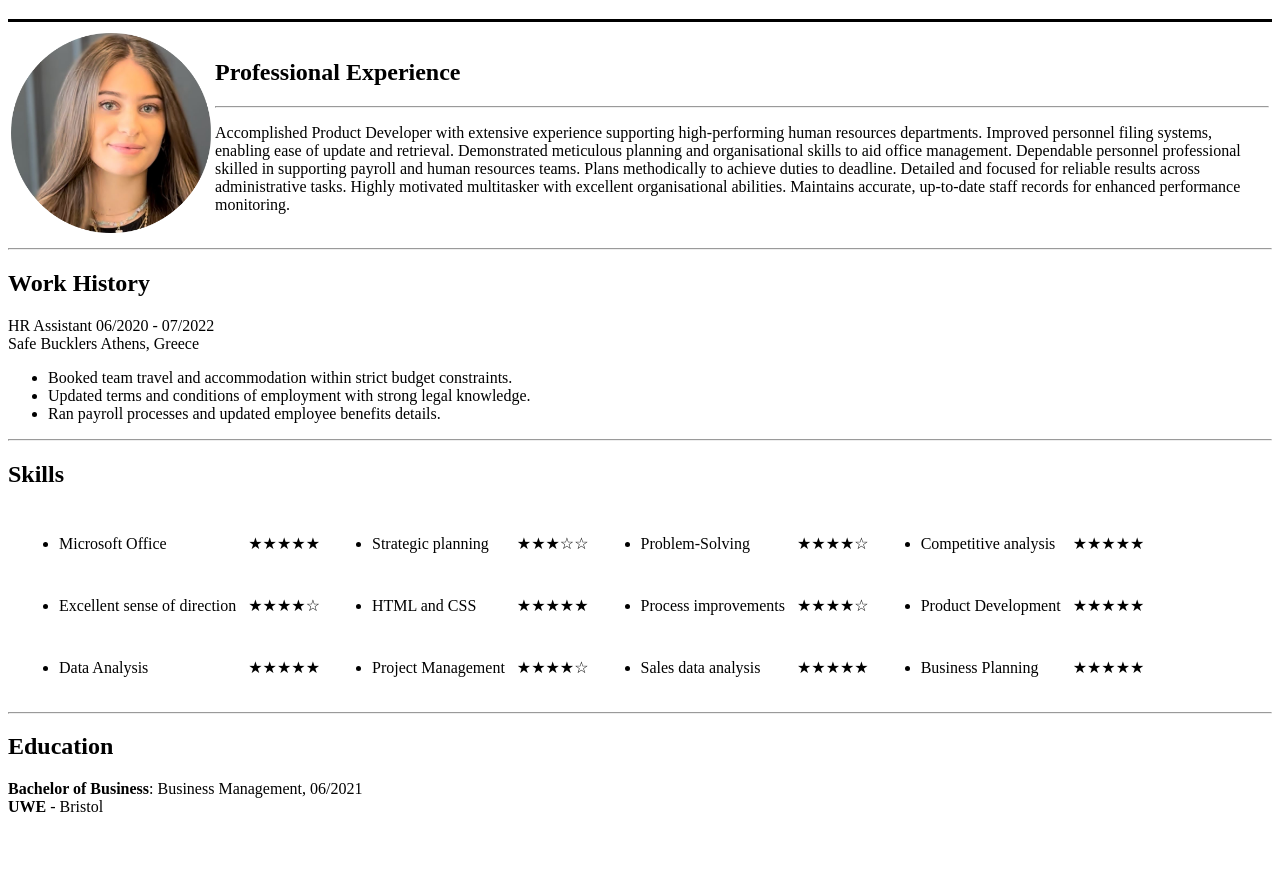
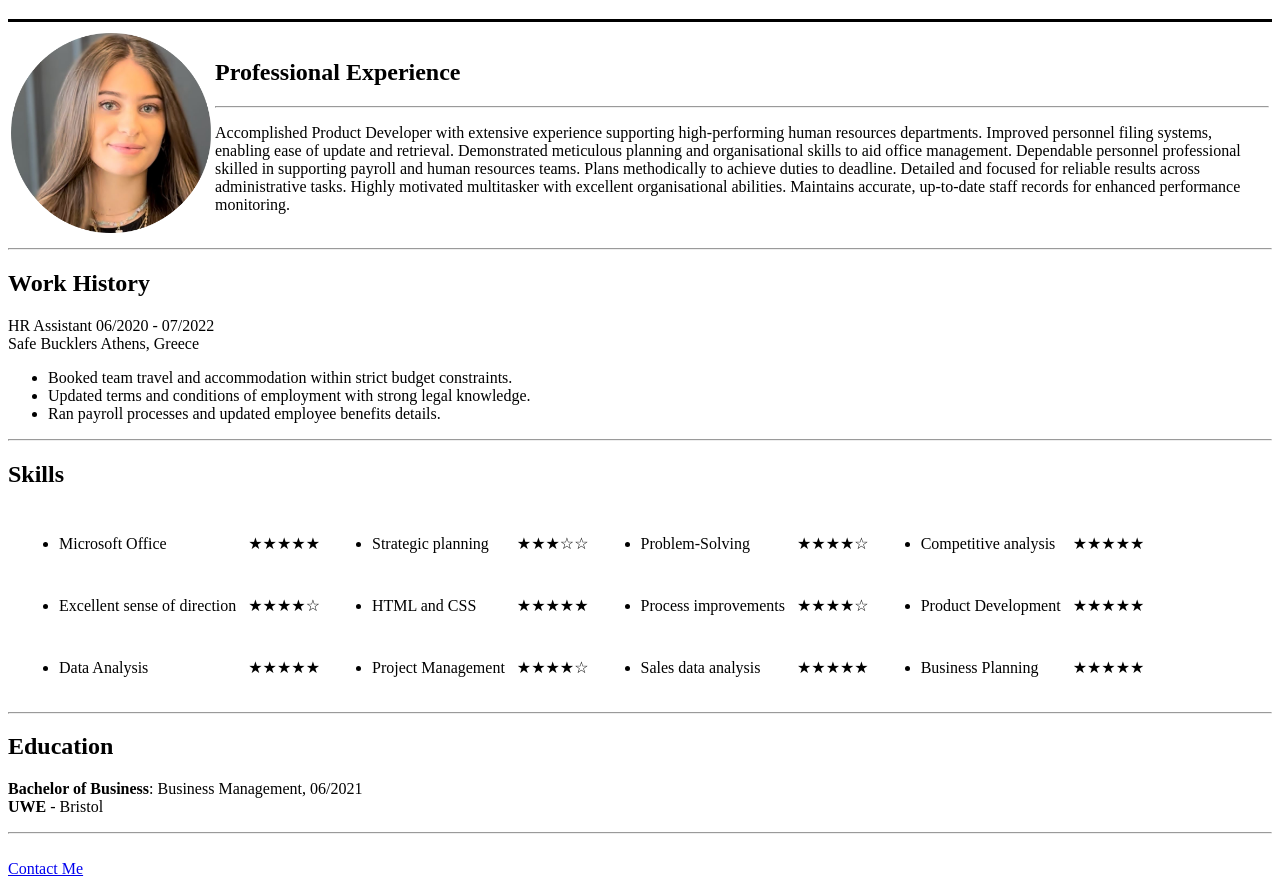
Before and after one commit to Mariaefst/CV, a plain HTML site: page index.html in a window 1280 px wide. Shown: the part 61-947 px from the top of the page. Before the commit the page ends 893 px from the top, so only its background shows below. Drawn offline with Linux system fonts and the light colour scheme.

Commit message:
Update index.html

```diff
--- a/index.html
+++ b/index.html
@@ -133,7 +133,10 @@
         <strong>Bachelor of Business</strong>: Business Management,  06/2021
         <br>
         <strong>UWE</strong> - Bristol
+      </p>
+  <hr>
+  <br>
+   <a href="Contact.html">Contact Me</a
 
-      </p>
 </body>
 </html>
```
